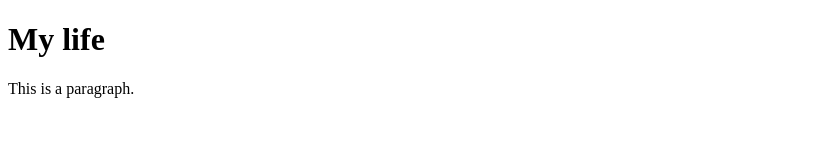
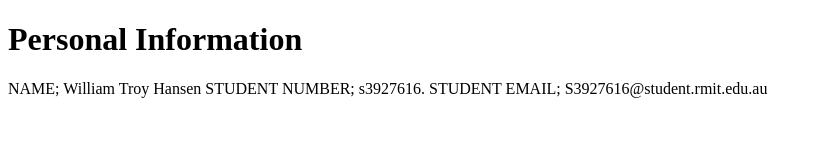
Before and after one commit to xxwilliam/Mylife, a plain HTML site: page index.html in a window 1280 px wide. Shown: the whole page, without its empty margins (0-823 px from the left). Drawn offline with Linux system fonts and the light colour scheme.

Commit message:
Update index.html

```diff
--- a/index.html
+++ b/index.html
@@ -1,12 +1,15 @@
 <!DOCTYPE html>
 <html>
 <head>
-<title>Page Title</title>
+<title>Assignment 1</title>
 </head>
 <body>
 
-<h1>My life</h1>
-<p>This is a paragraph.</p>
+<h1>Personal Information</h1>
+<p> NAME;             William Troy Hansen
+    STUDENT NUMBER;   s3927616.
+    STUDENT EMAIL;    S3927616@student.rmit.edu.au
+    </p>
 
 </body>
 </html>
```
